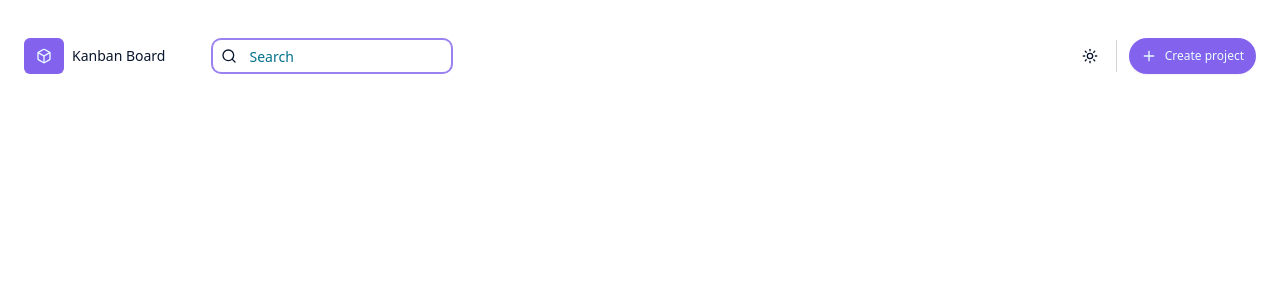
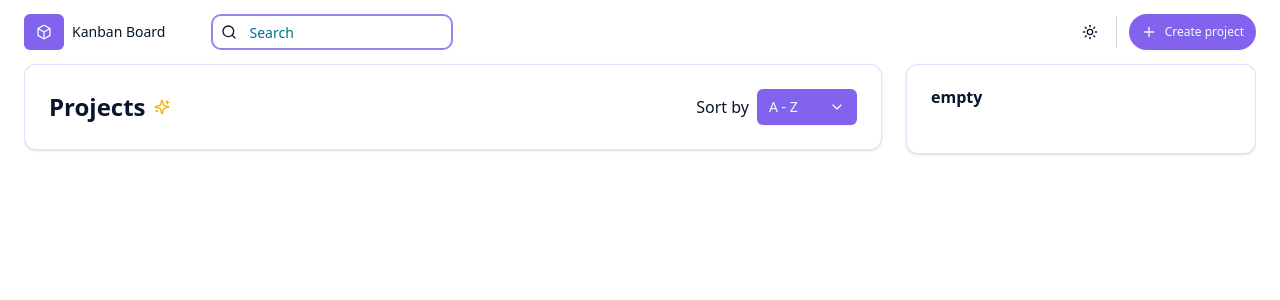
Before and after one commit to matinsekhavat/kanaban-board, a Next.js app: page / in a window 1280 px wide. Shown: the top 300 px of the page. Built offline with nearby package versions, Linux system fonts and the light colour scheme.

Commit message:
feat(kanban):implement sort into searchParams for kanaban filter

```diff
--- a/src/app/layout.tsx
+++ b/src/app/layout.tsx
@@ -1,7 +1,7 @@
-import type { Metadata } from "next";
+import type { Metadata } from 'next';
 // import { Geist, Geist_Mono } from "next/font/google";
-import "./globals.css";
-import { ThemeProvider } from "@/providers/ThemeProvider";
+import './globals.css';
+import { ThemeProvider } from '@/providers/ThemeProvider';
 
 // const geistSans = Geist({
 //   variable: "--font-geist-sans",
@@ -14,8 +14,8 @@ import { ThemeProvider } from "@/providers/ThemeProvider";
 // });
 
 export const metadata: Metadata = {
-  title: "Create Next App",
-  description: "Generated by create next app",
+  title: 'Create Next App',
+  description: 'Generated by create next app',
 };
 
 export default function RootLayout({
@@ -25,8 +25,10 @@ export default function RootLayout({
 }>) {
   return (
     <html lang="en">
-      <body className="h-dvh p-6">
-        <ThemeProvider>{children}</ThemeProvider>
+      <body className="px-6">
+        <ThemeProvider>
+          <div className="flex h-screen flex-col overflow-hidden">{children}</div>
+        </ThemeProvider>
       </body>
     </html>
   );
--- /dev/null
+++ b/src/components/kanban/KanabanMain.tsx
@@ -0,0 +1,88 @@
+'use client';
+import React, { useState } from 'react';
+import { Card, CardContent, CardHeader, CardTitle } from '../ui/card';
+import { ChevronDownIcon, Sparkles as SparklesIcon } from 'lucide-react';
+import { DropdownMenuItem, DropdownMenuContent, DropdownMenuTrigger } from '../ui/dropdown-menu';
+import { DropdownMenu } from '../ui/dropdown-menu';
+import { Button } from '../ui/button';
+import { useUpdateSearchParam } from '@/hooks/use-searchParams';
+import { SORT_CONSTANTS } from '@/lib/constants';
+import { SortOption } from '@/types/types';
+
+const findSortOption = (value: string): SortOption => {
+  return (
+    SORT_CONSTANTS.OPTIONS.find((option) => option.value === value) ||
+    SORT_CONSTANTS.OPTIONS.find((option) => option.value === SORT_CONSTANTS.DEFAULT_SORT) ||
+    SORT_CONSTANTS.OPTIONS[0]
+  );
+};
+
+function KanbanMain() {
+  const [isSortDropdownOpen, setIsSortDropdownOpen] = useState(false);
+
+  const { OPTIONS, DEFAULT_SORT } = SORT_CONSTANTS;
+
+  const { getSearchParam, updateSearchParam } = useUpdateSearchParam();
+  const [sortBy, setSortBy] = useState(() => getSearchParam('sort') || DEFAULT_SORT);
+  const { label } = findSortOption(sortBy);
+
+  return (
+    // flex-1
+    <div className="grid grid-cols-1 gap-6 md:grid-cols-[1fr_350px]">
+      {/* left */}
+      <div className="order-2 md:order-1">
+        {/* HEADER */}
+        <Card className="">
+          <CardHeader className="flex flex-row items-center justify-between">
+            {/* HEADER > LEFT */}
+            <div className="flex items-center gap-2">
+              <span className="text-2xl font-bold">Projects</span>
+              <SparklesIcon className="size-4 text-yellow-500" />
+            </div>
+            {/* HEADER > RIGHT */}
+            <div className="flex items-center gap-2">
+              <span>Sort by</span>
+              <DropdownMenu open={isSortDropdownOpen} onOpenChange={setIsSortDropdownOpen}>
+                <DropdownMenuTrigger
+                  asChild
+                  className="min-w-[100px] justify-between focus-visible:ring-0"
+                >
+                  <Button>
+                    {label}
+                    <ChevronDownIcon className="size-4" />
+                  </Button>
+                </DropdownMenuTrigger>
+                <DropdownMenuContent>
+                  {OPTIONS.map((option) => (
+                    <DropdownMenuItem
+                      key={option.value}
+                      onClick={() => {
+                        setSortBy(option.value);
+                        updateSearchParam('sort', option.value);
+                      }}
+                    >
+                      <span>{option.label}</span>
+                    </DropdownMenuItem>
+                  ))}
+                </DropdownMenuContent>
+              </DropdownMenu>
+            </div>
+          </CardHeader>
+        </Card>
+        {/* TASKS */}
+      </div>
+      {/* right */}
+      <div className="order-1 md:order-2">
+        {/* HEADER */}
+        <Card className="">
+          <CardHeader>
+            <CardTitle>empty</CardTitle>
+          </CardHeader>
+          <CardContent></CardContent>
+        </Card>
+      </div>
+    </div>
+  );
+}
+
+export default KanbanMain;
--- a/src/components/wrapper/KanbanPage.tsx
+++ b/src/components/wrapper/KanbanPage.tsx
@@ -1,13 +1,15 @@
-import React from "react";
-import KanbanHeader from "@/components/kanban/KanbanHeader";
+import React from 'react';
+import KanbanHeader from '@/components/kanban/KanbanHeader';
+import KanbanMain from '../kanban/KanabanMain';
 
 function KanbanPage() {
   return (
-    <div>
+    <>
       {/* HEADER */}
       <KanbanHeader />
       {/* MAIN CONTENT */}
-    </div>
+      <KanbanMain />
+    </>
   );
 }
 
```
